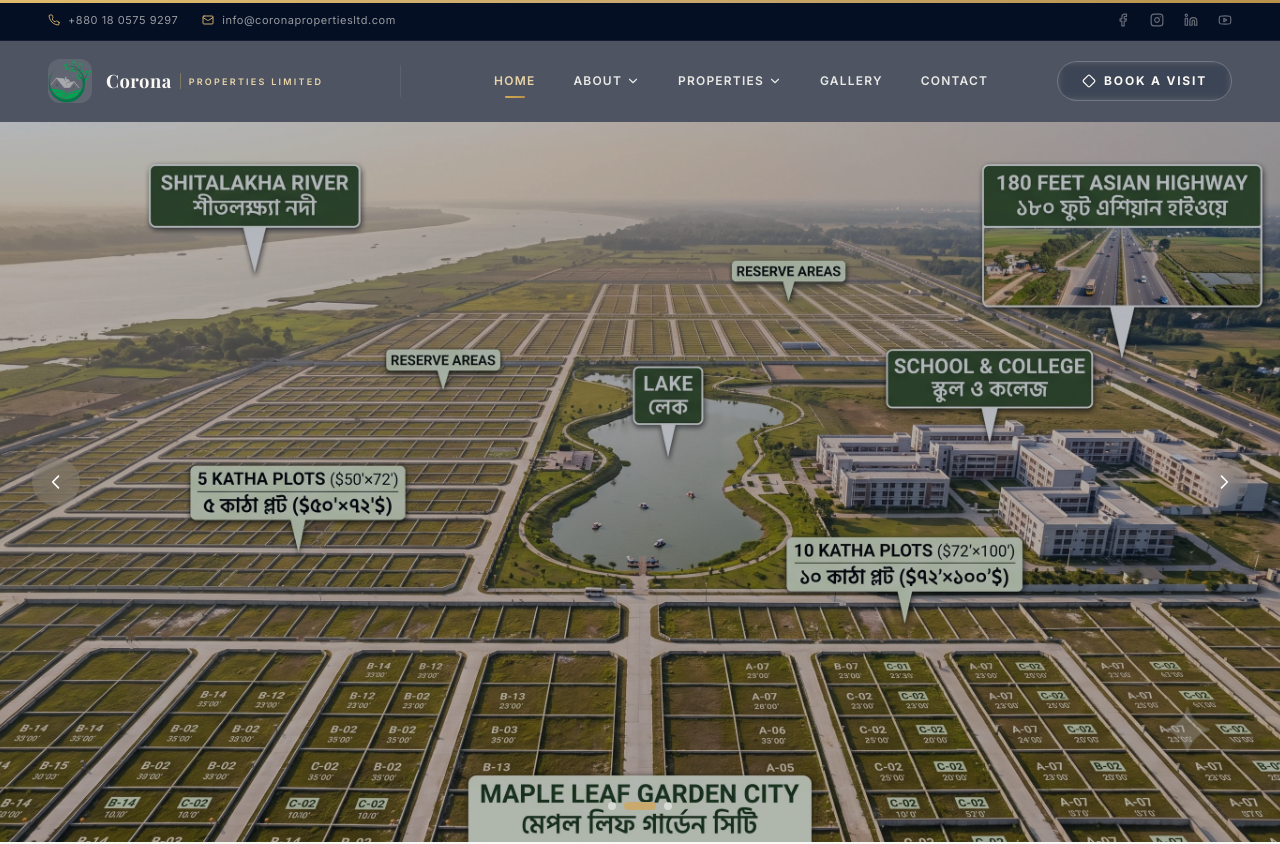
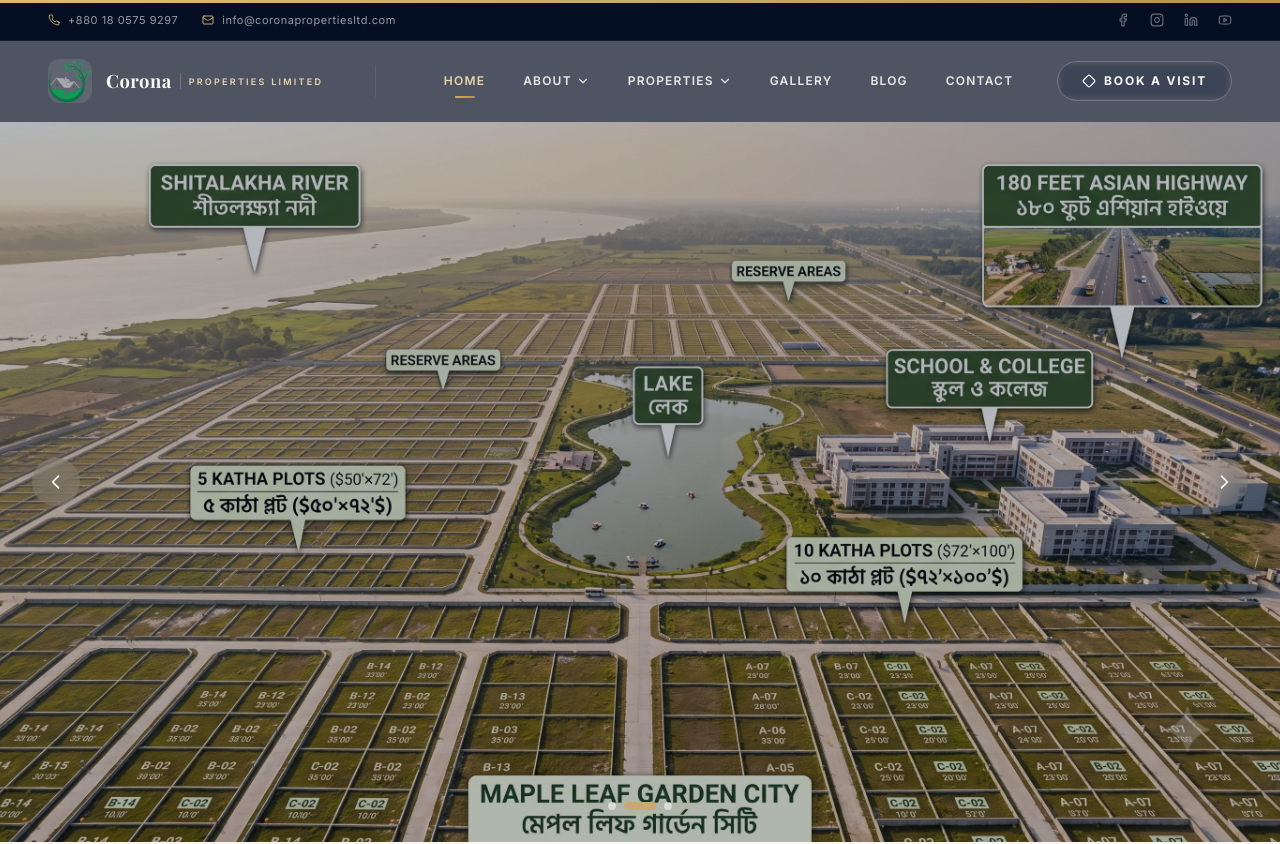
Before and after one commit to manikdhor/corona, a Next.js app: page / in a window 1280 px wide. Shown: the top 844 px of the page. Built offline with nearby package versions, Linux system fonts and the light colour scheme.

Commit message:
Update website

```diff
--- a/components/layout/Navbar.tsx
+++ b/components/layout/Navbar.tsx
@@ -202,6 +202,27 @@
               />
             </Link>
             <Link
+              href="/blog"
+              className={cn(
+                "relative px-4 py-2 text-[12px] font-semibold uppercase tracking-[0.1em] transition-all duration-300",
+                scrolled
+                  ? isActive("/blog")
+                    ? "text-gold-600"
+                    : "text-navy-700 hover:text-gold-600"
+                  : isActive("/blog")
+                  ? "text-gold-champagne"
+                  : "text-cream/90 hover:text-gold-champagne"
+              )}
+            >
+              <span className="relative z-10">Blog</span>
+              <span
+                className={cn(
+                  "absolute bottom-0 left-1/2 h-[2px] -translate-x-1/2 rounded-full bg-gradient-to-r from-gold-400 to-gold-600 transition-all duration-400",
+                  isActive("/blog") ? "w-5" : "w-0"
+                )}
+              />
+            </Link>
+            <Link
               href="/contact"
               className={cn(
                 "relative px-4 py-2 text-[12px] font-semibold uppercase tracking-[0.1em] transition-all duration-300",
@@ -329,6 +350,9 @@
                     <Link href="/gallery" onClick={() => setMobileOpen(false)} className={cn("group flex items-center justify-between rounded-xl px-4 py-3.5 text-[14px] font-medium transition-all duration-300", pathname.startsWith("/gallery") ? "bg-gold/10 text-gold" : "text-cream/80 hover:bg-white/[0.04] hover:text-cream")}>
                       <span>Gallery</span>
                     </Link>
+                    <Link href="/blog" onClick={() => setMobileOpen(false)} className={cn("group flex items-center justify-between rounded-xl px-4 py-3 text-[13px] font-medium transition-all duration-300", pathname.startsWith("/blog") ? "bg-gold/10 text-gold" : "text-cream/80 hover:bg-white/[0.04] hover:text-cream")}>
+                      <span>Blog</span>
+                    </Link>
                     <Link href="/contact" onClick={() => setMobileOpen(false)} className={cn("group flex items-center justify-between rounded-xl px-4 py-3.5 text-[14px] font-medium transition-all duration-300", pathname.startsWith("/contact") ? "bg-gold/10 text-gold" : "text-cream/80 hover:bg-white/[0.04] hover:text-cream")}>
                       <span>Contact</span>
                     </Link>
```
